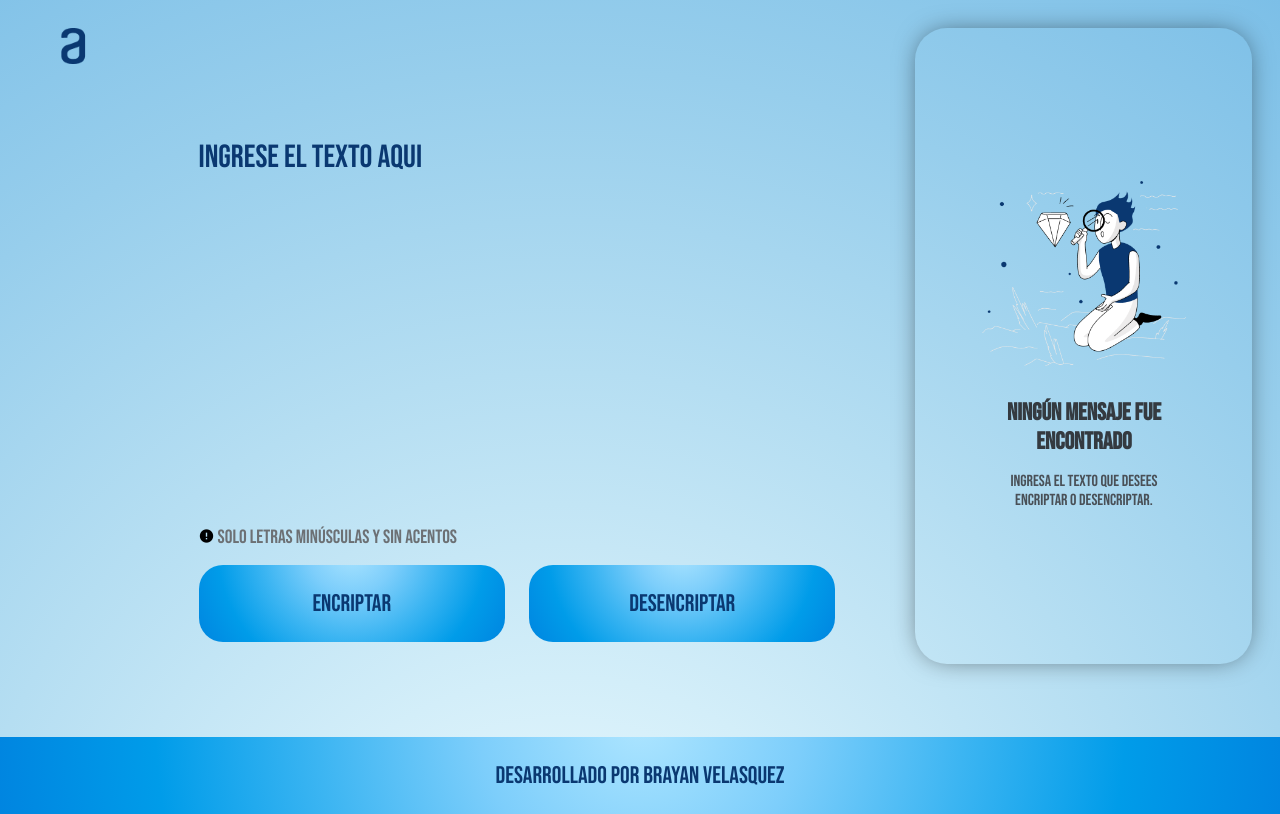
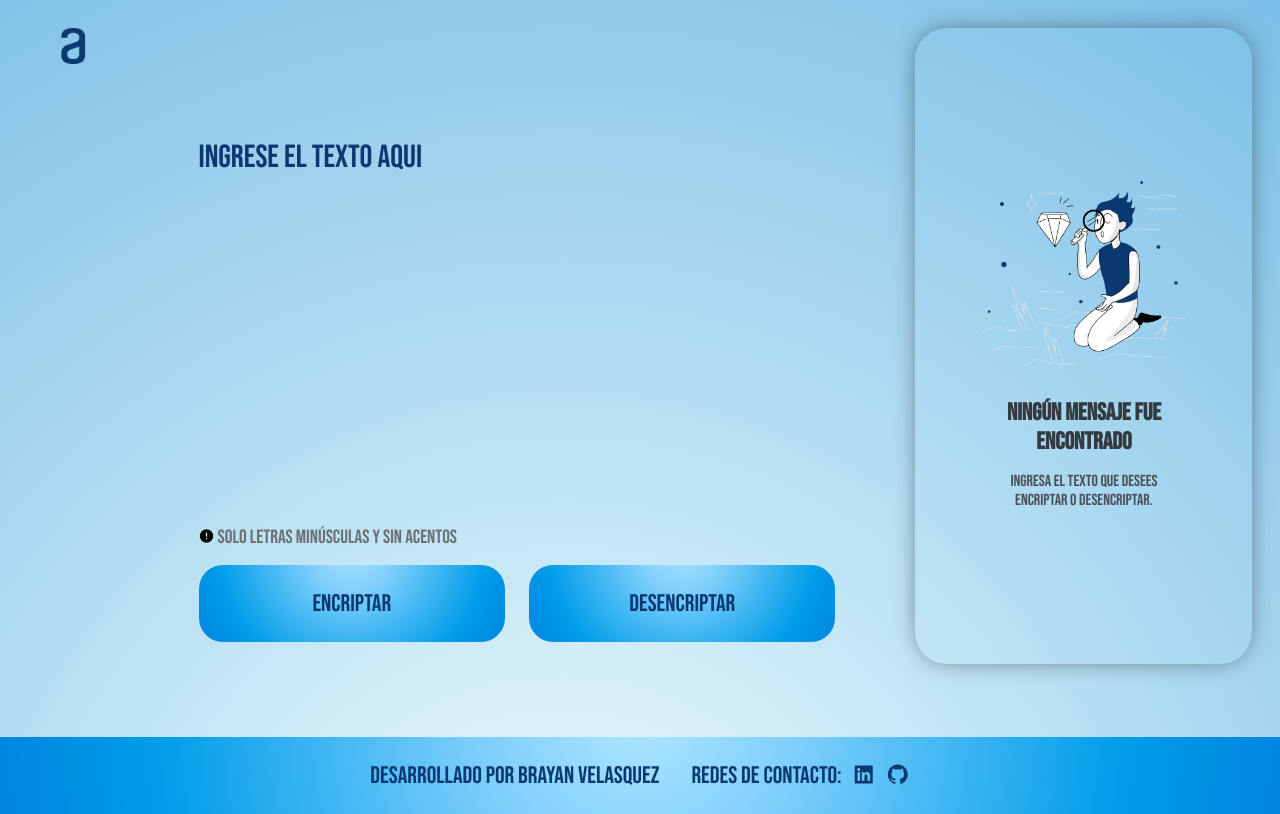
Before and after one commit to BryantGG77/encriptador-de-texto, a plain HTML site: page index.html in a window 1280 px wide. Drawn offline with nearby package versions, Linux system fonts and the light colour scheme.

Commit message:
Redes sociales footer

```diff
--- a/index.html
+++ b/index.html
@@ -42,7 +42,20 @@
 
     </main>
 
-    <footer class="footer"> Desarrollado por Brayan Velasquez</footer>
+    <footer class="footer">
+        <p class="footer__parrafo">
+            Desarrollado por Brayan Velasquez
+        </p>
+        <section class="footer__redes">
+            <p class="footer__parrafo">Redes de contacto: </p>
+            <a href="https://www.linkedin.com/in/brayan-velasquez-software-developer/">
+                <i class='bx bxl-linkedin-square footer__parrafo'></i>
+            </a>
+            <a href="https://github.com/BryantGG77/">
+                <i class='bx bxl-github footer__parrafo'></i>
+            </a>
+        </section>
+    </footer>
     <script src="main.js"></script>
 </body>
 
--- a/style.css
+++ b/style.css
@@ -170,14 +170,27 @@ body {
 
 .footer {
     background-image: radial-gradient(circle at 50% -20.71%, #ade5ff 0, #7dcefb 25%, #3cb5f2 50%, #009ce9 75%, #0085e0 100%);
+    display: flex;
+    justify-content: center;
+    align-items: center;
+    padding: 24px 0 24px 0;
+    text-align: center;
+    gap: 32px;
+}
+
+.footer__redes {
+    display: flex;
+    justify-content: center;
+    align-items: center;
+    gap: 10px;
+}
+
+.footer__parrafo {
     color: var(--color-principal);
     font-family: var(--fuente);
     font-size: 1.5rem;
-    display: flex;
-    justify-content: center;
-    padding: 24px 0 24px 0;
-    text-align: center;
 }
+
 
 @media (max-width: 1200px) {
     .encriptador {
@@ -219,6 +232,13 @@ body {
     }
 }
 
+@media (max-width: 580px) {
+    .footer {
+        flex-direction: column;
+    }
+}
+
+
 @media (max-width: 480px) {
     .encriptador__entrada__botones {
         flex-direction: column;
@@ -227,4 +247,8 @@ body {
     .encriptador__entrada__botones__btn {
         width: 100%;
     }
+
+    .footer {
+        flex-direction: column;
+    }
 }
```
